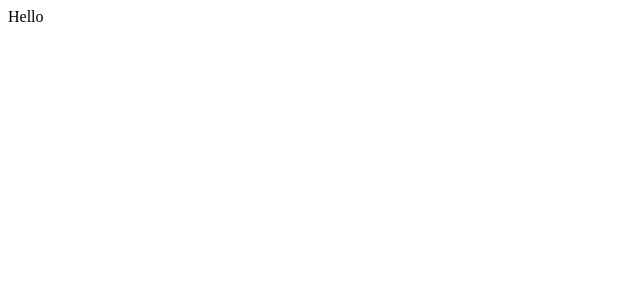
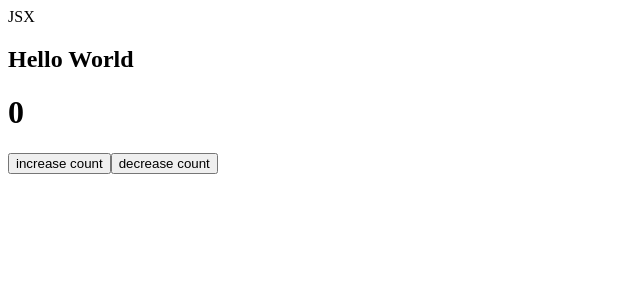
Before and after one commit to NicoAroyo/TestyFront, a React (Create React App) app: page / in a window 1280 px wide. Shown: the top 300 px of the page, without its empty margins (0-640 px from the left). Built offline with nearby package versions, Linux system fonts and the light colour scheme.

Commit message:
alsklaks

```diff
--- a/src/App.js
+++ b/src/App.js
@@ -1,7 +1,13 @@
 import React from "react";
+import { Counter } from "./components/Counter";
+import { HelloText } from "./components/HelloText";
 
 export const App = () => {
-  return <>
-  <div> Hello </div>
-  </>
+  return (
+    <>
+      <div>JSX</div>
+      <HelloText></HelloText>
+      <Counter></Counter>
+    </>
+  );
 };
--- /dev/null
+++ b/src/components/Counter.js
@@ -0,0 +1,22 @@
+import React, { useState } from "react";
+
+export const Counter = () => {
+  const [count, setCount] = useState(0);
+
+  const increaseCount = () => {
+    setCount(count + 1);
+  };
+
+  const decreaseCount = () => {
+    if (count < 1) return;
+    setCount(count - 1);
+  };
+
+  return (
+    <div>
+      <h1>{count}</h1>
+      <button onClick={increaseCount}>increase count</button>
+      <button onClick={decreaseCount}>decrease count</button>
+    </div>
+  );
+};
--- /dev/null
+++ b/src/components/HelloText.js
@@ -0,0 +1,5 @@
+import React from "react";
+
+export const HelloText = () => {
+  return <h2>Hello World</h2>;
+};
```
